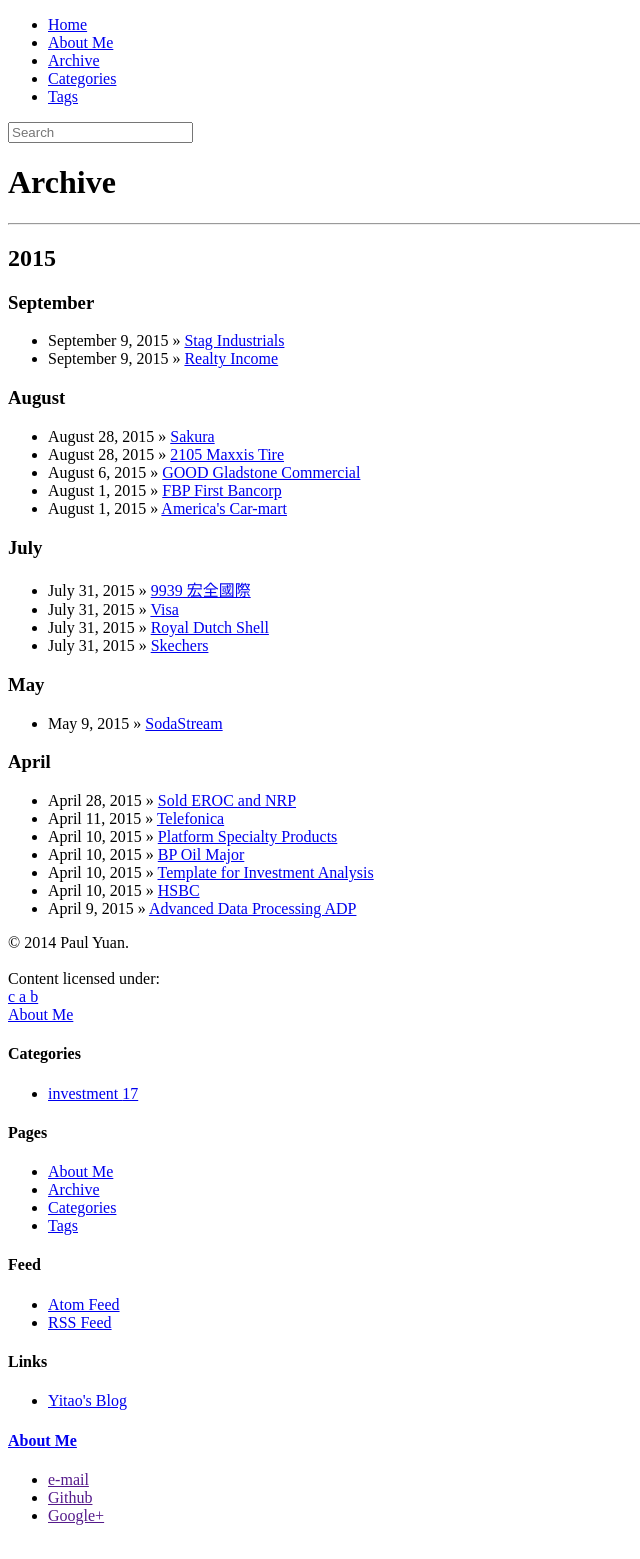
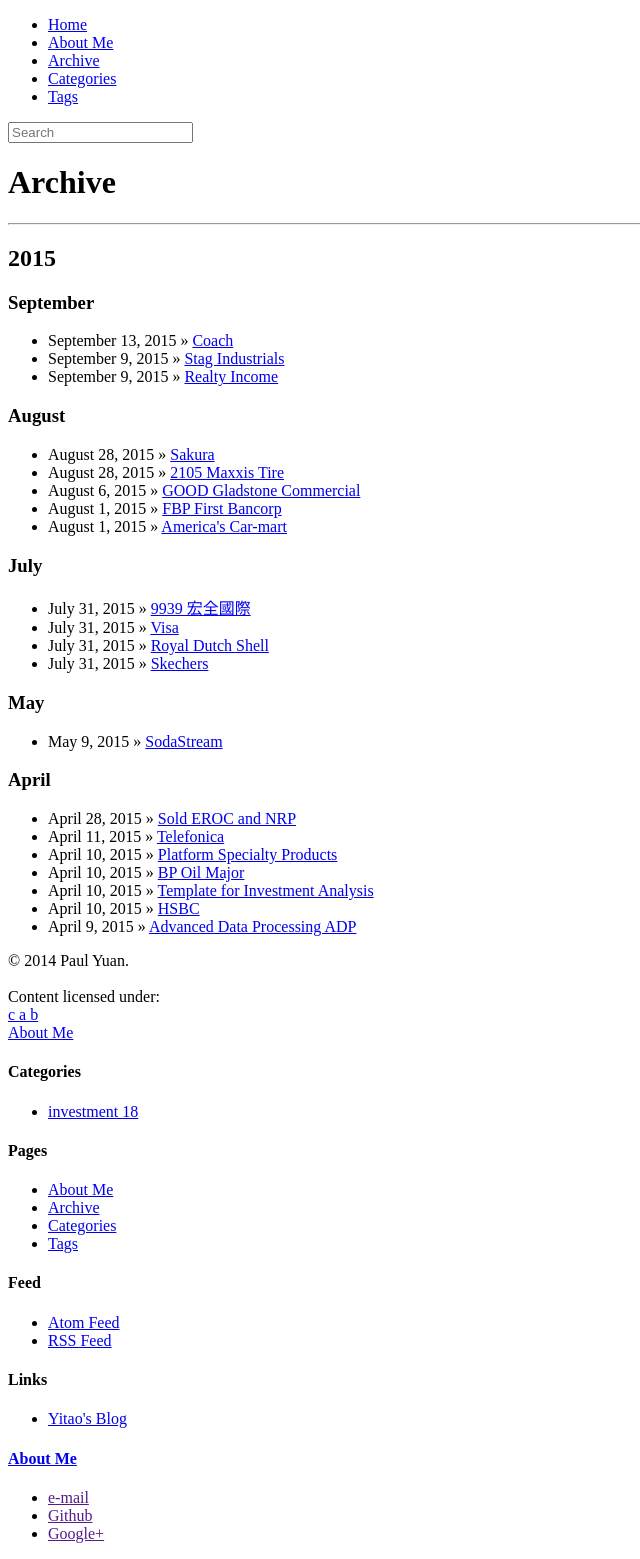
Before and after one commit to puyuan/companies, a Jekyll site: the page built from archive.html, in a window 1280 px wide. Shown: the whole page, without its empty margins (0-640 px from the left). Built offline with Jekyll 4.4.1, drawn with Linux system fonts in a browser that asks for light colours; nearby versions of some CDN libraries; library files that are not in the unit come from our copies.

Commit message:
update coach

```diff
--- a/_posts/Consumer/2015-09-13 Coach.md
+++ b/_posts/Consumer/2015-09-13-coach.md
@@ -1,6 +1,7 @@
 ---
 layout: post
 title:  Coach
+date:   2015-09-13
 categories: investment
 tags: consumer research
 ---
```
